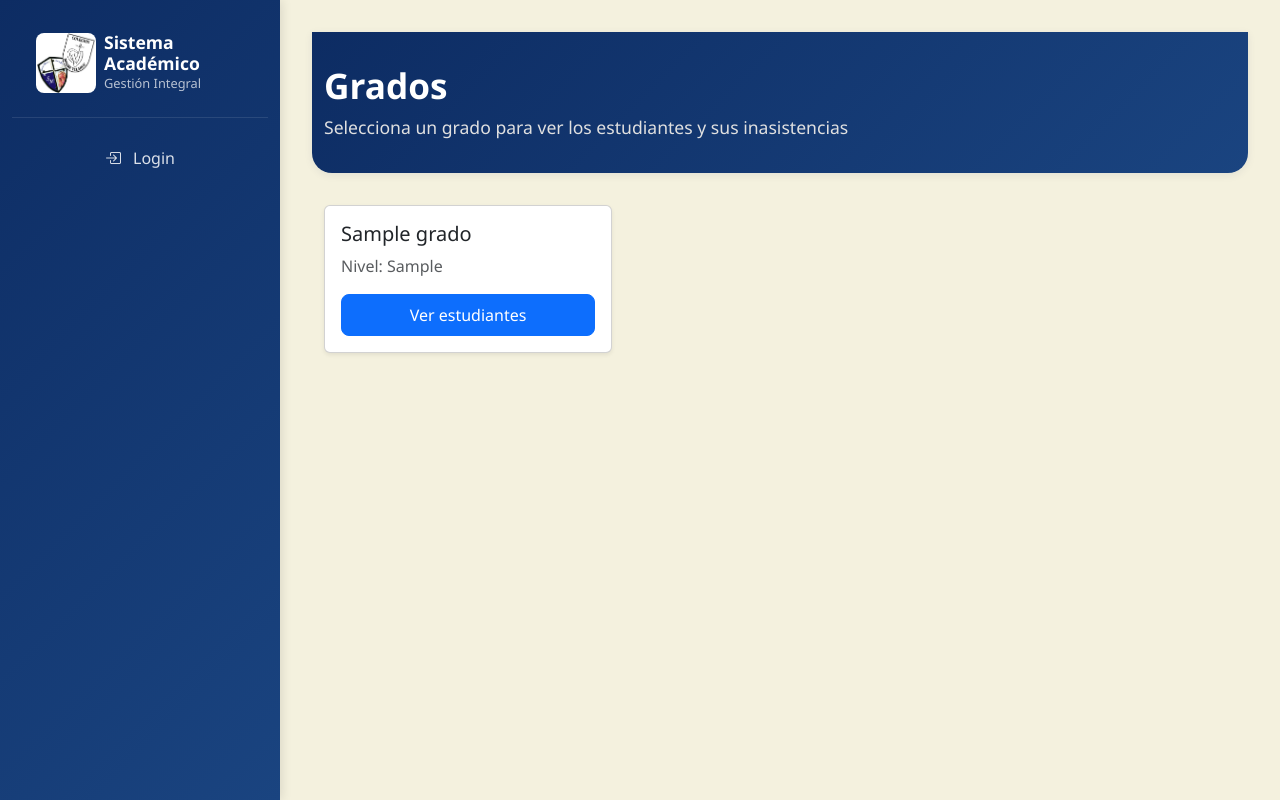
After one commit to Gerson084/Sistema_Academico, a Flask app: page /inasistencias/ in a window 1280 px wide. The commit adds this page. Run offline with Flask 3, Linux system fonts and the light colour scheme; tables that the repository leaves empty or names only in its code hold one stand-in row (values such as "Sample post"); parts of the project's set-up code (start-up, migrations or seed data) failed here and were passed over; some libraries are stand-ins or nearby versions.

Commit message:
Inasistencia

```diff
--- a/app.py
+++ b/app.py
@@ -22,6 +22,7 @@ from routes.coordinador_route import coordinador_bp
 
 from routes.reportesC_bp import reportesC_bp
 from routes.mis_estudiantes_bp import mis_estudiantes_bp
+from routes.inasistencias_bp import inasistencias_bp
 
 
 
@@ -74,6 +75,7 @@ app.register_blueprint(coordinador_bp, url_prefix='/coordinador')
 
 app.register_blueprint(reportesC_bp, url_prefix='/reportesC')
 app.register_blueprint(mis_estudiantes_bp)
+app.register_blueprint(inasistencias_bp)
 
 # Rutas de compatibilidad: redirigen a los endpoints del blueprint con prefijo
 @app.route('/reporte_conducta_estudiante')
--- /dev/null
+++ b/routes/inasistencias_bp.py
@@ -0,0 +1,77 @@
+from flask import Blueprint, render_template, request, redirect, url_for, flash
+
+from sqlalchemy import extract
+from db import db
+from models.Grados import Grado
+from models.Estudiantes import Estudiante
+from models.Secciones import Seccion
+from models.matriculas import Matricula
+from models.Inasistencias import Inasistencia
+from models.AnosLectivos import AnoLectivo
+from datetime import date
+
+inasistencias_bp = Blueprint('inasistencias_bp', __name__, url_prefix='/inasistencias')
+
+@inasistencias_bp.route('/')
+def grados():
+    grados = Grado.query.all()
+    return render_template('inasistencias/grados.html', grados=grados)
+
+@inasistencias_bp.route('/grado/<int:id_grado>')
+def estudiantes_grado(id_grado):
+    grado = Grado.query.get(id_grado)
+    secciones = Seccion.query.filter_by(id_grado=id_grado).all()
+    estudiantes = []
+    for seccion in secciones:
+        matriculas = Matricula.query.filter_by(id_seccion=seccion.id_seccion, activa=True).all()
+        for matricula in matriculas:
+            estudiante = Estudiante.query.get(matricula.id_estudiante)
+            if estudiante:
+                estudiantes.append({
+                    'estudiante': estudiante,
+                    'seccion': seccion
+                })
+    return render_template('inasistencias/estudiantes.html', estudiantes=estudiantes, grado=grado, secciones=secciones)
+
+@inasistencias_bp.route('/estudiante/<int:id_estudiante>', methods=['GET', 'POST'])
+def inasistencias_estudiante(id_estudiante):
+    meses = list(range(1, 11))  # Enero a Octubre
+    mes = int(request.args.get('mes', date.today().month))
+    ano_actual = date.today().year
+    estudiante = Estudiante.query.get(id_estudiante)
+    ano_lectivo = AnoLectivo.query.filter_by(activo=True).first()
+    inasistencias = Inasistencia.query.filter_by(id_estudiante=id_estudiante, id_ano_lectivo=ano_lectivo.id_ano_lectivo).filter(extract('month', Inasistencia.fecha) == mes).all()
+    # Obtener el grado actual del estudiante
+    matricula = Matricula.query.filter_by(id_estudiante=id_estudiante, activa=True).first()
+    id_grado = None
+    if matricula:
+        seccion = Seccion.query.get(matricula.id_seccion)
+        if seccion:
+            id_grado = seccion.id_grado
+    return render_template('inasistencias/inasistencias_mes.html', estudiante=estudiante, inasistencias=inasistencias, mes=mes, meses=meses, id_grado=id_grado)
+
+@inasistencias_bp.route('/estudiante/<int:id_estudiante>/agregar', methods=['GET', 'POST'])
+def agregar_inasistencia(id_estudiante):
+    ano_lectivo = AnoLectivo.query.filter_by(activo=True).first()
+    if request.method == 'POST':
+        fecha = request.form['fecha']
+        razon = request.form['razon']
+        justificada = bool(int(request.form.get('justificada', 0)))
+        nueva_inasistencia = Inasistencia(
+            id_estudiante=id_estudiante,
+            id_ano_lectivo=ano_lectivo.id_ano_lectivo,
+            fecha=fecha,
+            razon=razon,
+            justificada=justificada
+        )
+        db.session.add(nueva_inasistencia)
+        db.session.commit()
+        flash('Inasistencia registrada correctamente.', 'success')
+        return redirect(url_for('inasistencias_bp.inasistencias_estudiante', id_estudiante=id_estudiante))
+    estudiante = Estudiante.query.get(id_estudiante)
+    return render_template('inasistencias/agregar_inasistencia.html', estudiante=estudiante)
+
+@inasistencias_bp.route('/detalle/<int:id_inasistencia>')
+def detalle_inasistencia(id_inasistencia):
+    inasistencia = Inasistencia.query.get(id_inasistencia)
+    return render_template('inasistencias/detalle_inasistencia.html', inasistencia=inasistencia)
--- /dev/null
+++ b/static/css/inasistencias.css
@@ -0,0 +1,69 @@
+/* Estilo inspirado en matricula_index.css y base.html */
+.page-header {
+  background: linear-gradient(135deg, #0D2C63 0%, #1a4480 100%);
+  color: white;
+  padding: 2rem 0 1rem 0;
+  margin-bottom: 2rem;
+  border-radius: 0 0 20px 20px;
+  box-shadow: 0 2px 8px rgba(13,44,99,0.08);
+}
+.page-title {
+  font-size: 2.2rem;
+  font-weight: 700;
+  margin-bottom: 0.5rem;
+}
+.page-subtitle {
+  font-size: 1.1rem;
+  color: #e0e0e0;
+}
+.btn-primary, .btn-success, .btn-danger, .btn-outline-danger {
+  font-size: 1rem;
+  font-weight: 500;
+  border-radius: 8px;
+  padding: 0.5rem 1.2rem;
+}
+.table {
+  background: white;
+  border-radius: 12px;
+  box-shadow: 0 2px 8px rgba(13,44,99,0.08);
+  margin-top: 1rem;
+}
+th, td {
+  vertical-align: middle !important;
+}
+.status-badge {
+  border-radius: 12px;
+  padding: 0.3em 0.8em;
+  font-size: 0.95em;
+  font-weight: 600;
+}
+.status-active {
+  background: #d4edda;
+  color: #155724;
+}
+.status-inactive {
+  background: #f8d7da;
+  color: #721c24;
+}
+.action-bar, .filters-container, .pagination-container {
+  margin-bottom: 1.5rem;
+}
+.action-bar .btn-new {
+  background: #0D2C63;
+  color: white;
+  border-radius: 8px;
+  padding: 0.5rem 1.2rem;
+  font-weight: 600;
+}
+.action-bar .btn-new:hover {
+  background: #1a4480;
+}
+.empty-state {
+  text-align: center;
+  color: #0D2C63;
+  padding: 2rem;
+}
+.empty-state i {
+  font-size: 2.5rem;
+  margin-bottom: 1rem;
+}
--- a/templates/base.html
+++ b/templates/base.html
@@ -102,13 +102,18 @@
                 </a>
             </ul>
           </div>
-          {% elif current_role == 2 %}
+          {% elif current_role == 2 or current_role == 3 %}
           <div class="nav-section">
             <h6 class="nav-section-title">Docente</h6>
             <ul class="navbar-nav flex-column w-100">
               <li class="nav-item">
                 <a class="nav-link" href="{{ url_for('coordinador.dashboard') }}">
                   <i class="bi bi-house-door"></i><span>Dashboard</span>
+                </a>
+              </li>
+              <li class="nav-item">
+                <a class="nav-link" href="{{ url_for('inasistencias_bp.grados') }}">
+                  <i class="bi bi-calendar-x"></i><span>Registro de Inasistencias</span>
                 </a>
               </li>
             </ul>
--- a/templates/coordinador/dashboard.html
+++ b/templates/coordinador/dashboard.html
@@ -513,9 +513,12 @@
         <!-- SECCIÓN 1: COORDINADOR -->
         {% if es_coordinador %}
         <div class="mb-5">
-            <div class="mb-4">
+            <div class="mb-4 d-flex flex-wrap gap-3">
                 <a href="{{ url_for('mis_estudiantes.mis_estudiantes') }}" class="btn btn-success" style="font-weight:600;font-size:1.1rem;padding:0.75rem 2rem;">
                     <i class="fas fa-users"></i> Ver todos mis estudiantes y descargar boleta de notas
+                </a>
+                <a href="{{ url_for('inasistencias_bp.grados') }}" class="btn btn-danger" style="font-weight:600;font-size:1.1rem;padding:0.75rem 2rem;">
+                    <i class="fas fa-calendar-times"></i> Registro de Inasistencias
                 </a>
             </div>
             <div class="section-title mb-4">
--- a/templates/dashboards/docente_dashboard.html
+++ b/templates/dashboards/docente_dashboard.html
@@ -28,6 +28,9 @@
                         <a href="{{ url_for('notas.ingresar_notas_ejemplo') }}" class="btn btn-outline-success">
                             <i class="fas fa-clipboard-list"></i> Ver Formato de Notas (Ejemplo)
                         </a>
+                        <a href="{{ url_for('inasistencias_bp.grados') }}" class="btn btn-outline-danger">
+                            <i class="fas fa-calendar-times"></i> Registro de Inasistencias
+                        </a>
                     </div>
                 </div>
             </div>
--- /dev/null
+++ b/templates/inasistencias/grados.html
@@ -0,0 +1,31 @@
+{% extends 'base.html' %}
+{% block content %}
+<link rel="stylesheet" href="{{ url_for('static', filename='css/inasistencias.css') }}">
+<div class="page-header">
+  <div class="container">
+    <h1 class="page-title"><i class="fas fa-calendar-times"></i> Grados</h1>
+    <p class="page-subtitle">Selecciona un grado para ver los estudiantes y sus inasistencias</p>
+  </div>
+</div>
+<div class="container">
+  <div class="row">
+    {% for grado in grados %}
+      <div class="col-md-4 mb-4">
+        <div class="card shadow-sm h-100">
+          <div class="card-body d-flex flex-column justify-content-between">
+            <div>
+              <h5 class="card-title"><i class="fas fa-building"></i> {{ grado.nombre_grado }}</h5>
+              <p class="card-text text-muted">Nivel: {{ grado.nivel }}</p>
+            </div>
+            <a href="{{ url_for('inasistencias_bp.estudiantes_grado', id_grado=grado.id_grado) }}" class="btn btn-primary mt-3">Ver estudiantes</a>
+          </div>
+        </div>
+      </div>
+    {% else %}
+      <div class="col-12">
+        <div class="alert alert-info text-center">No hay grados registrados.</div>
+      </div>
+    {% endfor %}
+  </div>
+</div>
+{% endblock %}
```
Also changed, not shown: models/Inasistencias.py (added, +15 -0 lines), models/__init__.py (+14 -0 lines), templates/inasistencias/agregar_inasistencia.html (added, +31 -0 lines), templates/inasistencias/detalle_inasistencia.html (added, +21 -0 lines), templates/inasistencias/estudiantes.html (added, +30 -0 lines), templates/inasistencias/inasistencias_mes.html (added, +53 -0 lines), static/css/fullcalendar.min.css (added), static/js/fullcalendar-loader.js (added).
